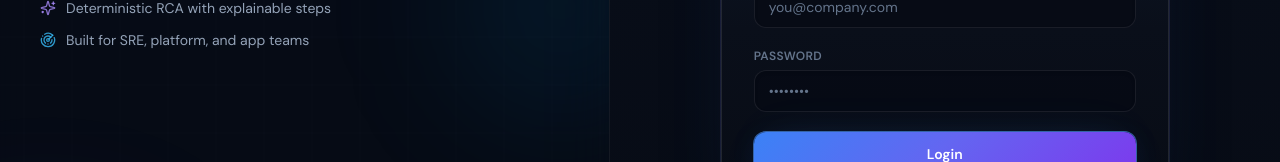
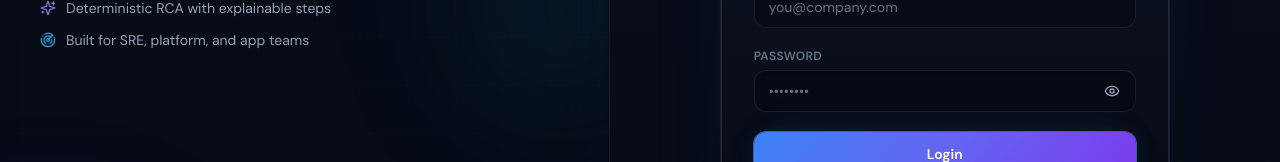
Before and after one commit to Jay2704/LogIQ_debug_agent_UI, a React (Vite) app: page /login in a window 1280 px wide. Shown: the part 371-533 px from the top of the page. Built offline with nearby package versions, Linux system fonts and the light colour scheme; no server answers.

Commit message:
Show password implemented

```diff
--- a/src/components/auth/AuthField.tsx
+++ b/src/components/auth/AuthField.tsx
@@ -3,6 +3,8 @@ import type {
   ReactNode,
   SelectHTMLAttributes,
 } from "react";
+import { useState } from "react";
+import { Eye, EyeOff } from "lucide-react";
 import { cn } from "@/lib/utils";
 
 interface AuthFieldProps {
@@ -82,6 +84,68 @@ export function AuthInput({
   );
 }
 
+export type AuthPasswordInputProps = Omit<AuthInputProps, "type">;
+
+/**
+ * Password field with show/hide toggle. Visibility is local UI state only — value stays in the controlled input.
+ */
+export function AuthPasswordInput({
+  id,
+  error,
+  success,
+  disabled,
+  className,
+  ...props
+}: AuthPasswordInputProps) {
+  const [visible, setVisible] = useState(false);
+  const errId = error ? `${id}-error` : undefined;
+  const toggleLabel = visible ? "Hide password" : "Show password";
+
+  return (
+    <div className="relative">
+      <input
+        id={id}
+        type={visible ? "text" : "password"}
+        disabled={disabled}
+        aria-invalid={error ? true : undefined}
+        aria-describedby={errId}
+        className={cn(
+          "w-full rounded-xl border bg-surface-975/80 py-2.5 pl-3.5 pr-11 text-sm text-slate-100 placeholder:text-slate-500",
+          "shadow-inner outline-none transition-all duration-200",
+          "focus:ring-0",
+          error
+            ? "border-red-500/40 focus:border-red-500/55 focus:shadow-[0_0_0_3px_rgba(248,113,113,0.12)]"
+            : success
+              ? "border-emerald-500/35 focus:border-emerald-500/50 focus:shadow-[0_0_0_3px_rgba(52,211,153,0.1)]"
+              : "border-white/[0.08] focus:border-sky-500/45 focus:shadow-[0_0_0_3px_rgba(56,189,248,0.12)]",
+          disabled && "cursor-not-allowed opacity-50",
+          className
+        )}
+        {...props}
+      />
+      <button
+        type="button"
+        className={cn(
+          "absolute right-1.5 top-1/2 flex h-9 w-9 -translate-y-1/2 items-center justify-center rounded-lg",
+          "text-slate-400 outline-none transition hover:bg-white/[0.06] hover:text-slate-200",
+          "focus-visible:ring-2 focus-visible:ring-sky-500/50 focus-visible:ring-offset-2 focus-visible:ring-offset-surface-975",
+          disabled && "pointer-events-none opacity-40"
+        )}
+        onClick={() => setVisible((v) => !v)}
+        aria-label={toggleLabel}
+        aria-pressed={visible}
+        disabled={disabled}
+      >
+        {visible ? (
+          <EyeOff className="h-4 w-4 shrink-0" strokeWidth={2} aria-hidden />
+        ) : (
+          <Eye className="h-4 w-4 shrink-0" strokeWidth={2} aria-hidden />
+        )}
+      </button>
+    </div>
+  );
+}
+
 interface AuthSelectProps
   extends Omit<SelectHTMLAttributes<HTMLSelectElement>, "className"> {
   className?: string;
--- a/src/pages/Login.tsx
+++ b/src/pages/Login.tsx
@@ -4,7 +4,7 @@ import { Link, useNavigate } from "react-router-dom";
 import { Loader2 } from "lucide-react";
 import { useCurrentUser } from "@/auth";
 import { AuthLayout } from "@/components/auth/AuthLayout";
-import { AuthField, AuthInput } from "@/components/auth/AuthField";
+import { AuthField, AuthInput, AuthPasswordInput } from "@/components/auth/AuthField";
 import { submitLogin } from "@/lib/authHandlers";
 import { hasFieldErrors, validateLogin } from "@/lib/authValidation";
 import { ctaButtonGradient, ctaGlowBlueOnly } from "@/lib/ctaTheme";
@@ -107,9 +107,8 @@ export function Login() {
         </AuthField>
 
         <AuthField id="login-password" label="Password" error={errors.password}>
-          <AuthInput
+          <AuthPasswordInput
             id="login-password"
-            type="password"
             name="password"
             autoComplete="current-password"
             placeholder="••••••••"
--- a/src/pages/Signup.tsx
+++ b/src/pages/Signup.tsx
@@ -3,7 +3,12 @@ import { useState } from "react";
 import { Link } from "react-router-dom";
 import { Loader2 } from "lucide-react";
 import { AuthLayout } from "@/components/auth/AuthLayout";
-import { AuthField, AuthInput, AuthSelect } from "@/components/auth/AuthField";
+import {
+  AuthField,
+  AuthInput,
+  AuthPasswordInput,
+  AuthSelect,
+} from "@/components/auth/AuthField";
 import { submitSignup } from "@/lib/authHandlers";
 import {
   hasFieldErrors,
@@ -123,9 +128,8 @@ export function Signup() {
           error={errors.password}
           hint={`At least ${MIN_PASSWORD_LENGTH} characters. Never stored in the browser — only sent when you create your account.`}
         >
-          <AuthInput
+          <AuthPasswordInput
             id="signup-password"
-            type="password"
             name="password"
             autoComplete="new-password"
             placeholder="••••••••"
```
